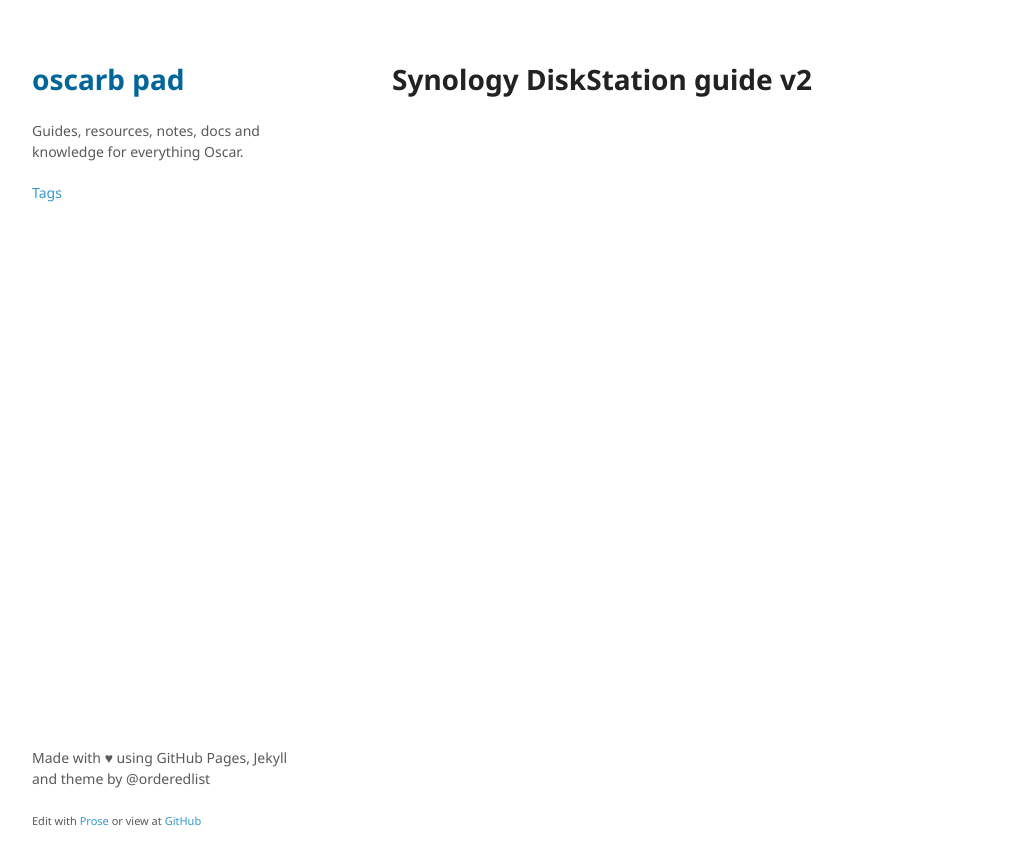
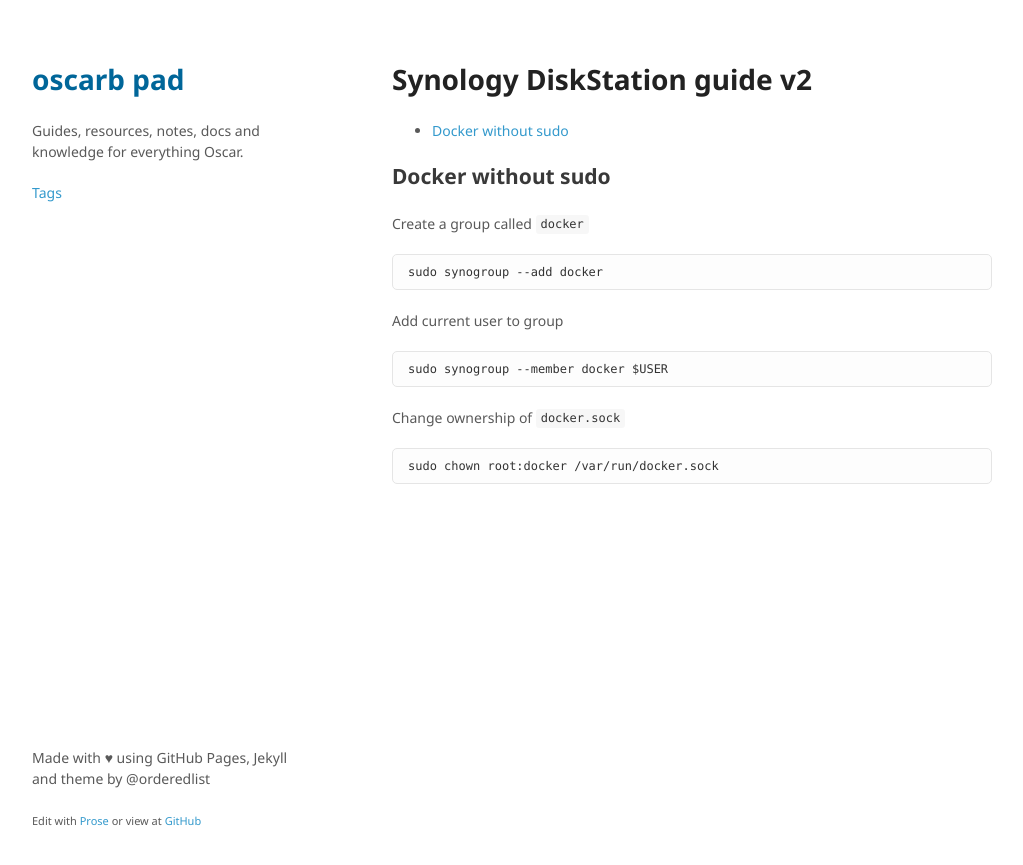
Before and after one commit to oscarb/pad, a Jekyll site: the page built from _docs/synology-ds.md, in a window 1280 px wide. Shown: the top 865 px of the page, without its empty margins (128-1151 px from the left). Built offline with Jekyll 4.4.1, drawn with Linux system fonts in a browser that asks for light colours; some web fonts are replaced.

Commit message:
Update synology-ds.md

```diff
--- a/_docs/synology-ds.md
+++ b/_docs/synology-ds.md
@@ -6,3 +6,20 @@ published: true
 ---
 
 # Synology DiskStation guide v2
+
+* TOC
+{:toc}
+
+## Docker without sudo
+
+Create a group called `docker`
+
+	sudo synogroup --add docker
+
+Add current user to group
+
+	sudo synogroup --member docker $USER
+
+Change ownership of `docker.sock`
+
+	sudo chown root:docker /var/run/docker.sock
```
